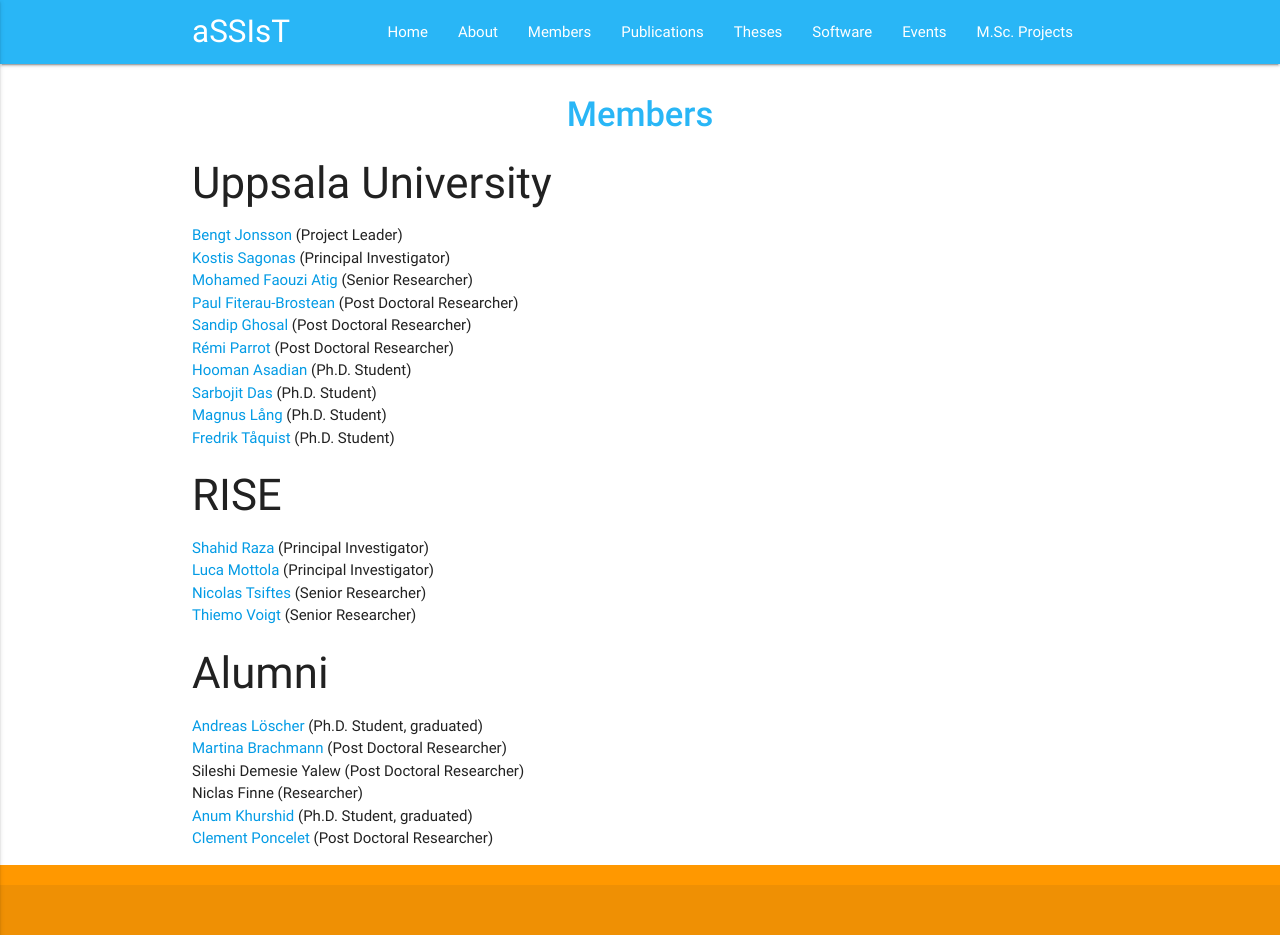
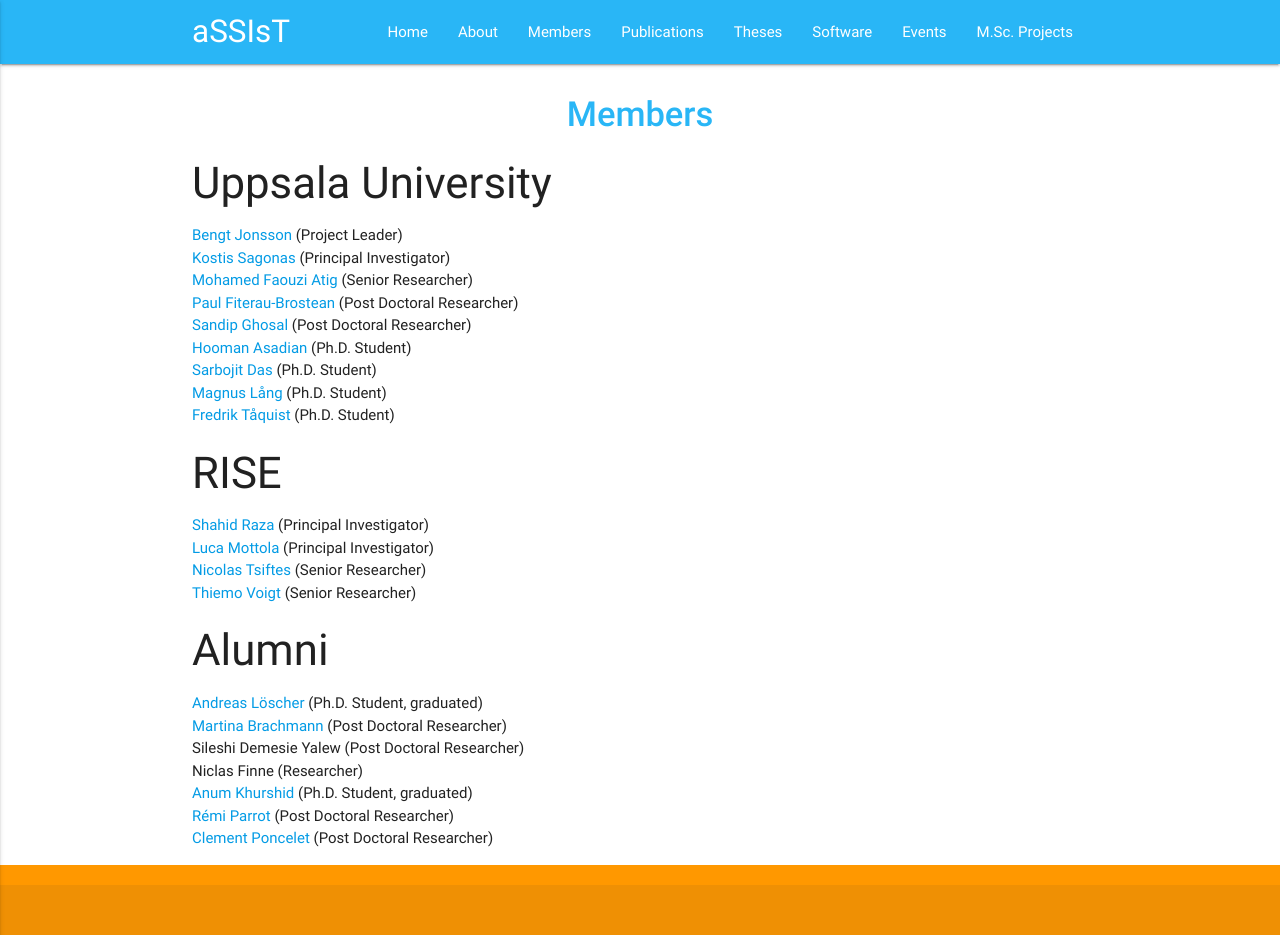
Before and after one commit to assist-project/assist-project.github.io, a Jekyll site: the page built from 02-members.md, in a window 1280 px wide. Built offline with Jekyll 4.4.1, drawn with Linux system fonts in a browser that asks for light colours; part of the change alters nothing that is shown.

```diff
--- a/02-members.md
+++ b/02-members.md
@@ -11,7 +11,6 @@ permalink: /members/
 - [Mohamed Faouzi Atig][AtigHomepage] (Senior Researcher)
 - [Paul Fiterau-Brostean][PaulFiterauHomepage] (Post Doctoral Researcher)
 - [Sandip Ghosal][SandipGhosalHomepage] (Post Doctoral Researcher)
-- [Rémi Parrot][RemiParrotHomepage] (Post Doctoral Researcher)
 - [Hooman Asadian][HoomanAsadianHomepage] (Ph.D. Student)
 - [Sarbojit Das][SarbojitDasHomepage] (Ph.D. Student)
 - [Magnus Lång][MagnusLangHomepage] (Ph.D. Student)
@@ -31,6 +30,7 @@ permalink: /members/
 - Sileshi Demesie Yalew (Post Doctoral Researcher)
 - Niclas Finne (Researcher)
 - [Anum Khurshid][AnumKhurshidHomepage] (Ph.D. Student, graduated)
+- [Rémi Parrot][RemiParrotHomepage] (Post Doctoral Researcher)
 - [Clement Poncelet][ClementPonceletHomepage] (Post Doctoral Researcher)
 
 [BengtJonssonHomepage]: http://user.it.uu.se/~bengt/
```
